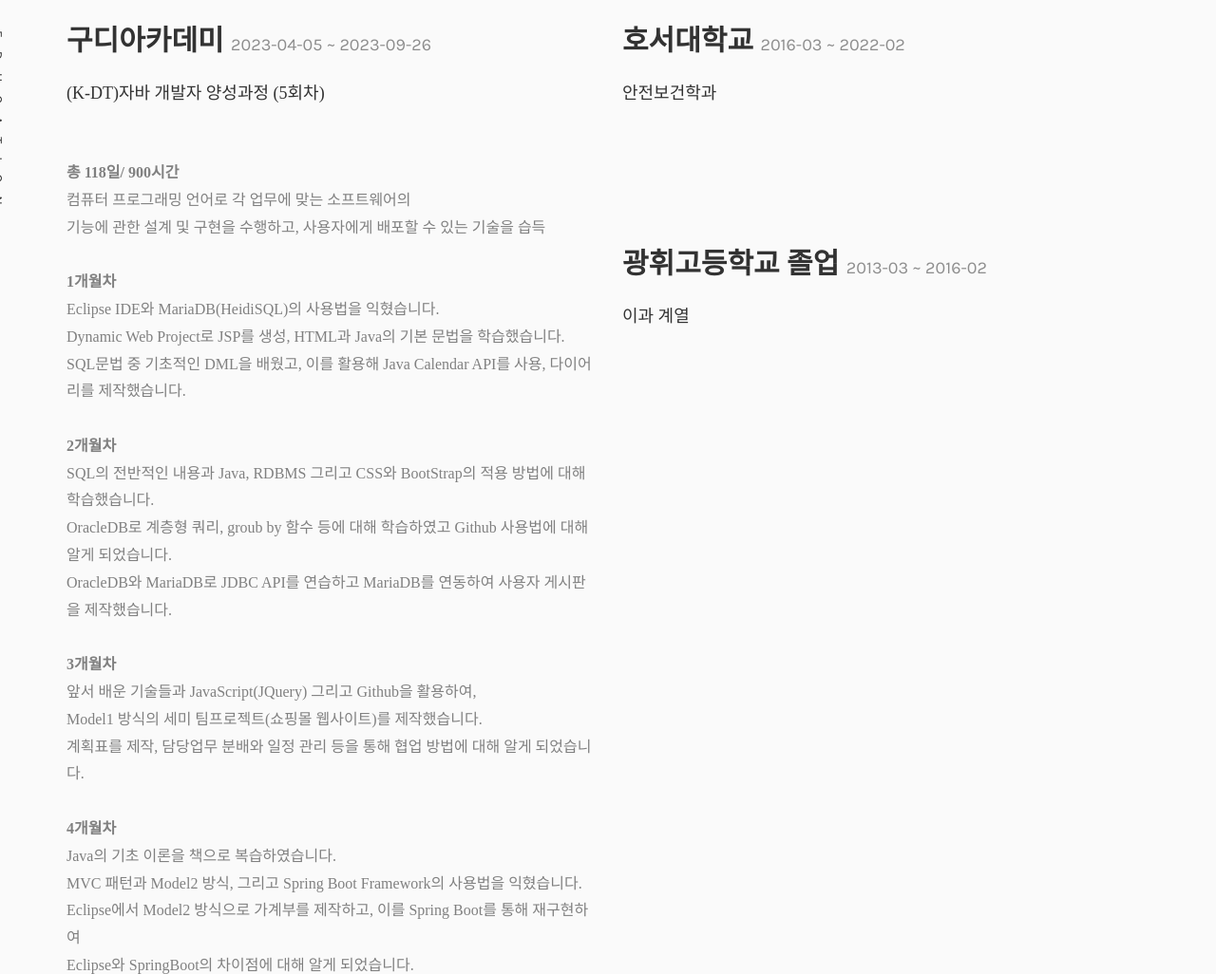
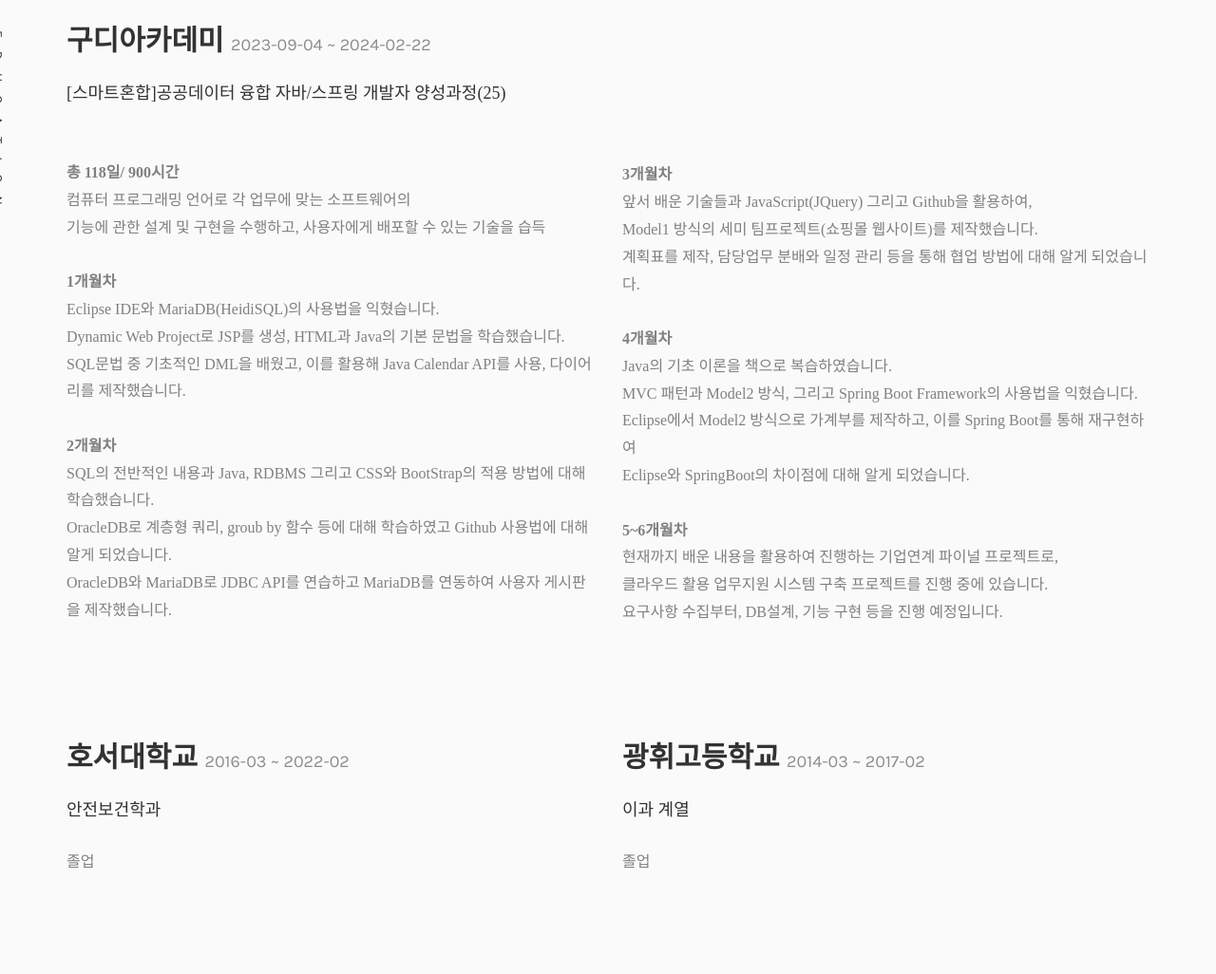
Before and after one commit to hoe-yun/hoe-yun.github.io, a plain HTML site: page index.html in a window 1280 px wide. Shown: the part 1300-2326 px from the top of the page at 95% size. Drawn offline with nearby package versions, Linux system fonts and the light colour scheme; a script that the page names is missing; a web font is replaced by a local one.

Commit message:
Update index.html

```diff
--- a/index.html
+++ b/index.html
@@ -170,9 +170,9 @@
 										<div class="services animate-box education">
 											<h3>
 												구디아카데미
-												<span> 2023-04-05 ~ 2023-09-26</span>
+												<span> 2023-09-04 ~ 2024-02-22</span>
 											</h3>
-											<h4>(K-DT)자바 개발자 양성과정 (5회차)</h4>
+											<h4>[스마트혼합]공공데이터 융합 자바/스프링 개발자 양성과정(25)</h4>
 											<p>
 												<br>
 												<strong>총 118일/ 900시간</strong><br>
@@ -189,6 +189,13 @@
 												OracleDB로 계층형 쿼리, groub by 함수 등에 대해 학습하였고 Github 사용법에 대해 알게 되었습니다.<br>
 												OracleDB와 MariaDB로 JDBC API를 연습하고 MariaDB를 연동하여 사용자 게시판을 제작했습니다.<br>
 												<br>
+											</p>
+										</div>
+									</div>
+									<div class="col-md-6">
+										<div class="services animate-box education">
+											<p>
+												<br><br><br><br><br>
 												<strong>3개월차</strong><br>
 												앞서 배운 기술들과 JavaScript(JQuery) 그리고 Github을 활용하여,<br>
 												Model1 방식의 세미 팀프로젝트(쇼핑몰 웹사이트)를 제작했습니다.<br>
@@ -204,30 +211,33 @@
 												현재까지 배운 내용을 활용하여 진행하는 기업연계 파이널 프로젝트로,<br>
 												클라우드 활용 업무지원 시스템 구축 프로젝트를 진행 중에 있습니다.<br>
 												요구사항 수집부터, DB설계, 기능 구현 등을 진행 예정입니다.<br>
-						      					<br>
+						      					<br><br>
+											</p>
+										</div>
+									</div>
+									<div class="col-md-6">
+										<div class="services animate-box education">
+											<h3>
+												호서대학교
+												<span> 2016-03 ~ 2022-02</span>
+											</h3>
+											<h4>안전보건학과</h4>
+											<p>
+												졸업<br>
+												<br>
+
 											</p>
 										</div>
 									</div>
 									<div class="col-md-6">
 										<div class="services animate-box">
 											<h3>
-												호서대학교
-												<span> 2016-03 ~ 2022-02</span>
-											</h3>
-											<h4>안전보건학과</h4>
-											<p>
-												<br>
-												<br>
-											</p>
-										</div>
-										<div class="services animate-box">
-											<h3>
-												광휘고등학교 졸업
-												<span> 2013-03 ~ 2016-02</span>
+												광휘고등학교
+												<span> 2014-03 ~ 2017-02</span>
 											</h3>
 											<h4>이과 계열</h4>
 											<p>
-												<br>
+												졸업<br>
 												<br>
 											</p>
 										</div>
```
